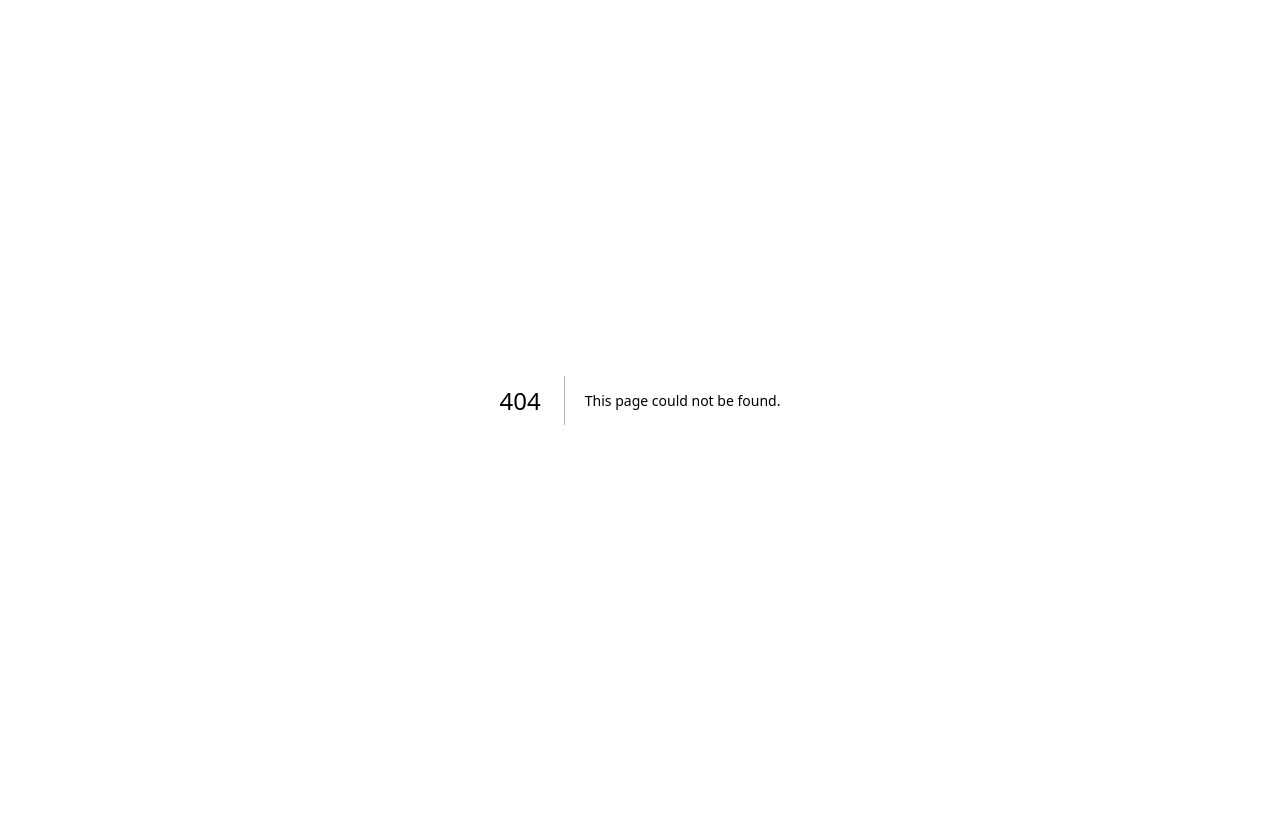
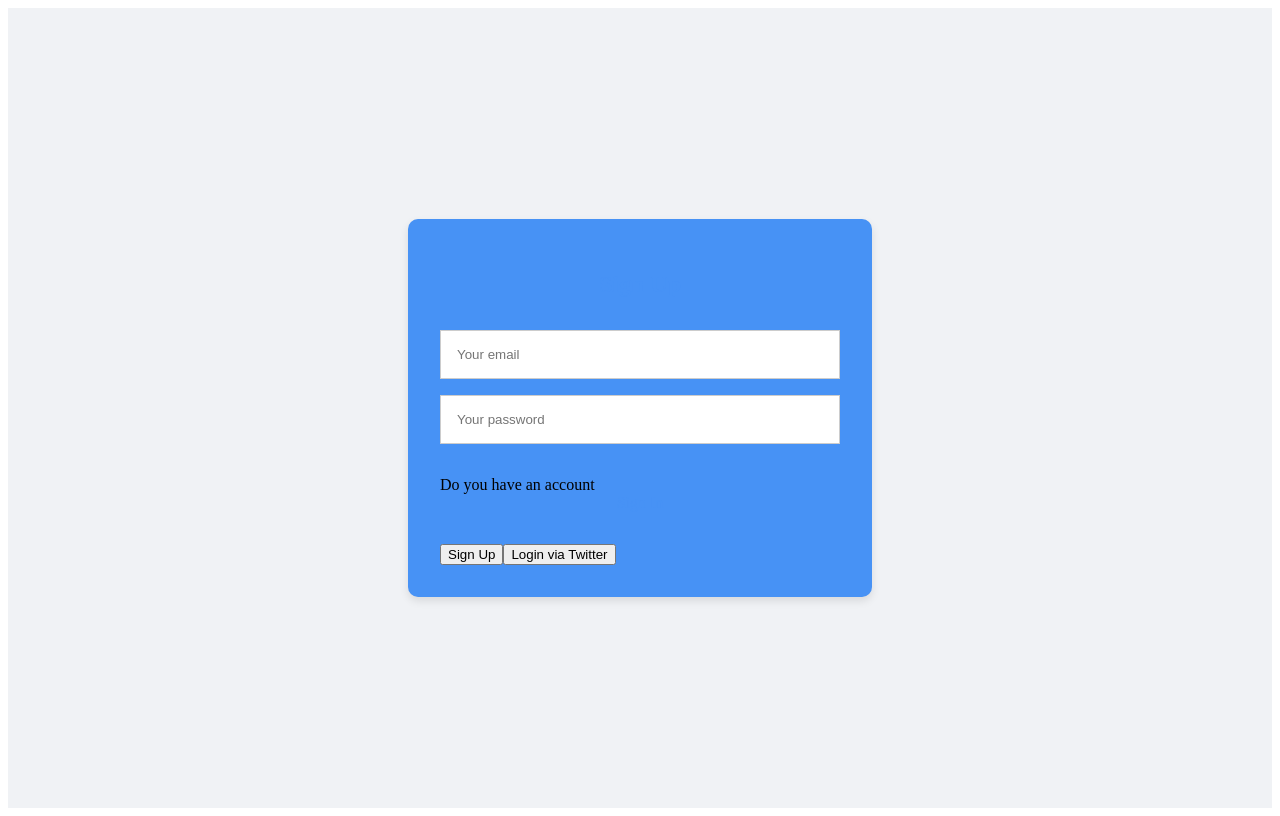
Before and after one commit to WayNexusOrganisation/webapp, a Next.js app: page /sign_up in a window 1280 px wide. Before the commit this address had no page. Built offline with nearby package versions, Linux system fonts and the light colour scheme.

Commit message:
Signup button added

```diff
--- a/package.json
+++ b/package.json
@@ -6,6 +6,7 @@
     "start": "next start"
   },
   "dependencies": {
+    "geojson": "^0.5.0",
     "next": "latest",
     "particles.js": "^2.0.0",
     "react": "18.2.0",
--- a/pages/index.js
+++ b/pages/index.js
@@ -42,8 +42,7 @@ export default function Home() {
         </h1>
 
         <div className={styles.ctaButtons}>
-          <button className={styles.signUp}>Sign Up</button>
-          <button className={styles.bookAppointment}>Book an appointment</button>
+          <a href="/sign_up"> <button className={styles.button}>Sign Up</button></a>
         </div>
       </main>
 
--- /dev/null
+++ b/pages/sign_up.js
@@ -0,0 +1,23 @@
+// pages/signin.js
+import Head from 'next/head';
+import styles from '../styles/signup.module.css';
+
+export default function SignUp() {
+  return (
+    <div className={styles.signUpContainer}>
+      <Head>
+        <title>Sign Up - WayNexus</title>
+        <link rel="icon" href="/favicon.ico" />
+      </Head>
+
+      <div className={styles.signUpForm}>
+        <h2>Sign Up</h2>
+        <input type="text" placeholder="Your email" />
+        <input type="password" placeholder="Your password" />
+        <p>Do you have an account<a href="#" className={styles.sign}>Sign In</a></p>
+        <button type="submit">Sign Up</button>
+        <button type="submit">Login via Twitter</button>
+      </div>
+    </div>
+  );
+}
--- /dev/null
+++ b/styles/signup.module.css
@@ -0,0 +1,55 @@
+/* styles/Signin.module.css */
+.signUpContainer {
+    display: flex;
+    flex-direction: column;
+    justify-content: center;
+    align-items: center;
+    min-height: 100vh;
+    background: #f0f2f5; /* Replace with the actual background color */
+  }
+
+  .signUpForm {
+    background: #4792f5;
+    padding: 2rem;
+    border-radius: 10px;
+    box-shadow: 0 4px 8px rgba(0, 0, 0, 0.1);
+    width: 100%;
+    max-width: 400px;
+  }
+
+  .signUpForm h2 {
+    color: #4792f5;
+    margin-bottom: 2rem;
+    text-align: center;
+  }
+
+  .signUpForm input {
+    width: 100%;
+    padding: 1rem;
+    margin-bottom: 1rem;
+    border: 1px solid #ccc;
+    border-radius: 0px;
+    box-sizing: border-box; /* This ensures padding doesn't affect the overall width */
+  }
+
+  .signUpForm .sign {
+    display: block;
+    text-align: center;
+    margin-bottom: 2rem;
+    color: #4792f5;
+    text-decoration: none;
+  }
+
+  .signUpForm .signInbutton {
+    width: 100%;
+    padding: 1rem;
+    background-color: #4792f5;
+    color: white;
+    border: none;
+    border-radius: 0px;
+    cursor: pointer;
+  }
+
+  .signUpForm button:hover {
+    background-color: #0056b3;
+  }
```
Also changed, not shown: styles/Home.module.css (+45 -0 lines), 1 other file (tests, documents, lock files or other folders).
